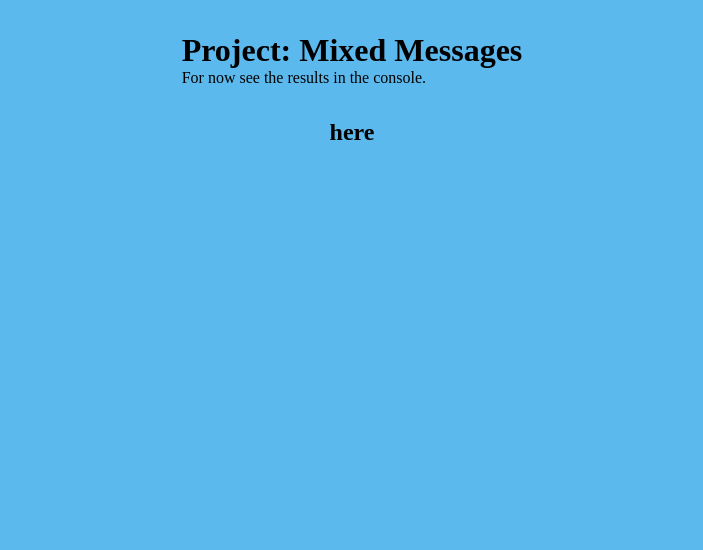
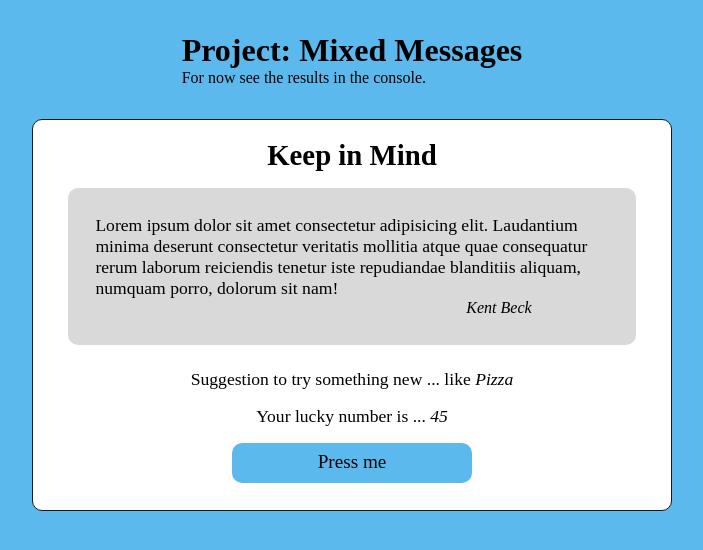
Before and after one commit to edresponsivo/mixed-messages-codecademy, a plain HTML site: page index.html in a window 1280 px wide. Shown: the whole page, without its empty margins (288-991 px from the left). Drawn offline with Linux system fonts and the light colour scheme.

Commit message:
UI finished and updated the README file.

```diff
--- a/index.html
+++ b/index.html
@@ -18,8 +18,25 @@
         <p>For now see the results in the console.</p>
       </header>
       <main>
-        <div class="q-container">
-            <h2>here</h2>
+        <div class="mm-container">
+          <h3 class="title">Keep in Mind</h3>
+          <div class="q-container">
+            <p class="quote">
+              Lorem ipsum dolor sit amet consectetur adipisicing elit.
+              Laudantium minima deserunt consectetur veritatis mollitia atque
+              quae consequatur rerum laborum reiciendis tenetur iste repudiandae
+              blanditiis aliquam, numquam porro, dolorum sit nam!
+            </p>
+            <div class="author">Kent Beck</div>
+          </div>
+          <p class="f-container">
+            Suggestion to try something new ... like
+            <span class="food">Pizza</span>
+          </p>
+          <p class="ln-container">
+            Your lucky number is ... <span class="number">45</span>
+          </p>
+          <div class="btn">Press me</div>
         </div>
       </main>
     </div>
--- a/script.js
+++ b/script.js
@@ -98,16 +98,16 @@ const luckyNumberArr = Array(100)
 // create a function gets a random number
 const randIndexOf = function (arr) {
   let rndIndx = Math.floor(Math.random() * arr.length);
-  console.log(rndIndx);
   return arr[rndIndx];
 };
-
 
 // Create one function that gets the random element from: quotes, foods and lucky number
 function getMyMessages(qtArr, foodArr, lckyNumArr) {
   let quote = randIndexOf(qtArr);
   let food = randIndexOf(foodArr);
   let luckyNumber = randIndexOf(lckyNumArr);
+
+  // Set an ES6 Template literal with each element randomly picked.
   const output = `Keep in mind: \n"${quote.quote}" \n\t${quote.author} \nTry something new: ${food} \nAnd your lucky number is: ${luckyNumber}`;
   return output;
 }
--- a/styles.css
+++ b/styles.css
@@ -17,3 +17,55 @@ body {
 header {
   padding: 2rem;
 }
+
+main {
+  display: flex;
+  justify-content: center;
+}
+.mm-container {
+  background-color: #fff;
+  max-width: 50%;
+  border: 1px solid #19191a;
+  border-radius: 10px;
+  display: flex;
+  flex-direction: column;
+  align-items: center;
+  justify-content: space-between;
+  padding: 1.2rem;
+}
+.title {
+  font-size: 1.8rem;
+}
+.q-container {
+  background-color: #d9d9d9;
+  padding: 1.7rem;
+  border-radius: 10px;
+  margin: 1rem;
+}
+.quote {
+  font-size: 1.1rem;
+}
+.author {
+  font-style: italic;
+  text-align: end;
+  padding-right: 15%;
+}
+.f-container,
+.ln-container {
+  font-size: 1.1rem;
+  margin: 0.5rem;
+}
+.food,
+.number {
+  font-style: italic;
+}
+.btn {
+  background-color: #5cb9ed;
+  width: 40%;
+  height: 2.5rem;
+  text-align: center;
+  padding: 0.5rem;
+  border-radius: 10px;
+  font-size: 1.2rem;
+  margin: 0.5rem;
+}
```
Also changed, not shown: 1 other file.
